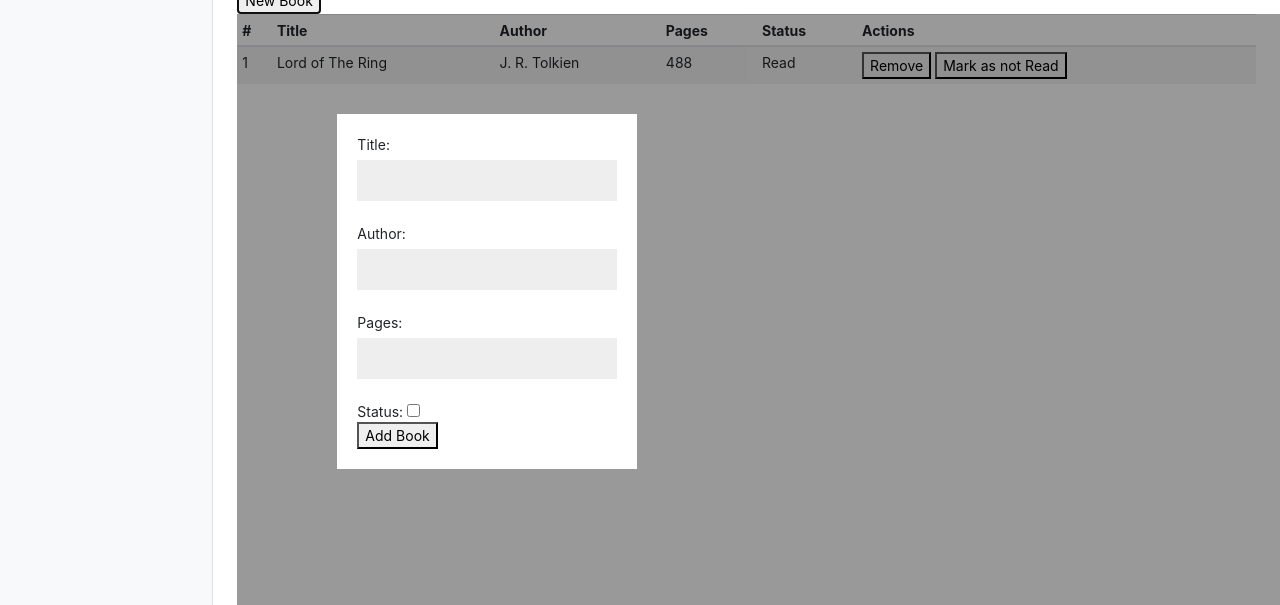
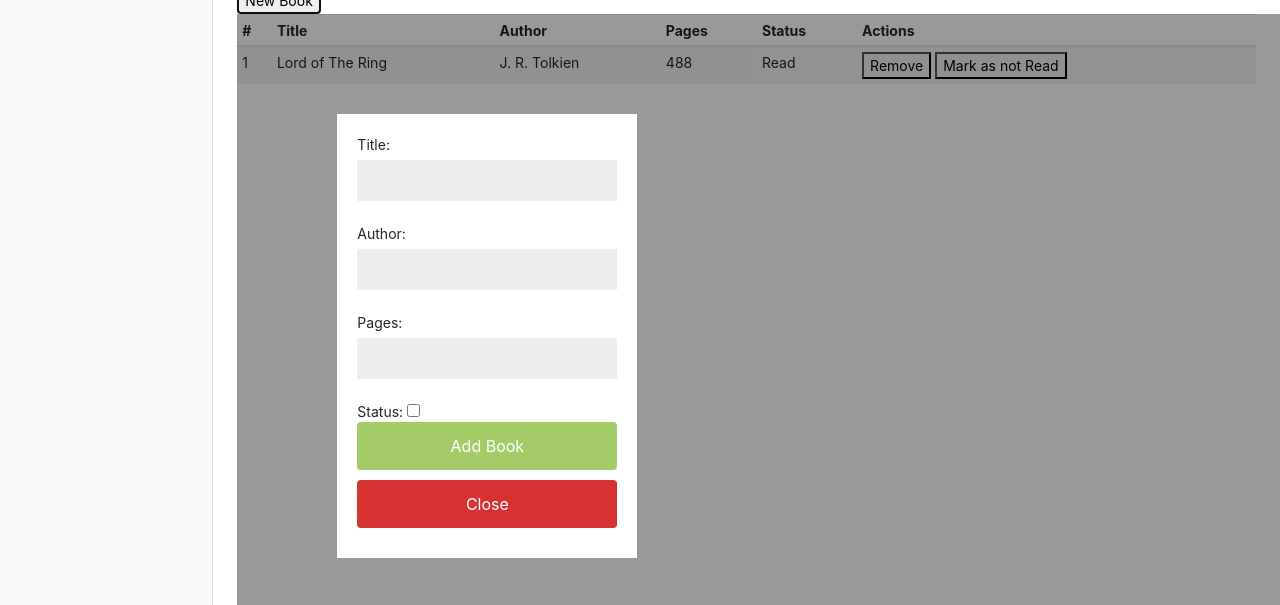
Before and after one commit to AndresFMoya/JS-Library, a website: page src/index.html in a window 1280 px wide. Both pictures are taken after a click on the button "New Book". Shown: the part 195-800 px from the top of the page. Drawn offline with nearby package versions, Linux system fonts and the light colour scheme.

Commit message:
style: add cancel button to new book form

```diff
--- a/src/css/style.css
+++ b/src/css/style.css
@@ -16,10 +16,25 @@
     padding: 20px;
     background-color: #fff;
 }
-.form-container input[type=text], .form-container input[type=password] {
+.form-container input[type=text] {
     width: 100%;
     padding: 10px;
     margin: 5px 0 22px 0;
     border: none;
     background: #eee;
 }
+
+.form-container .btn {
+    background-color: #8ebf42;
+    color: #fff;
+    padding: 12px 20px;
+    border: none;
+    cursor: pointer;
+    width: 100%;
+    margin-bottom:10px;
+    opacity: 0.8;
+}
+/* Style cancel button */
+.form-container .cancel {
+    background-color: #cc0000;
+}
--- a/src/index.html
+++ b/src/index.html
@@ -69,7 +69,8 @@
                     Author: <input type="text" name="author" id="author" /><br />
                     Pages: <input type="text" name="pages" id="pages" /><br />
                     Status: <input type="checkbox" name="status" id="status" /><br />
-                    <button onclick="addBook();closeForm()">Add Book</button>
+                    <button class="btn" onclick="addBook();closeForm()">Add Book</button>
+                    <button type="button" class="btn cancel" onclick="closeForm()">Close</button>
                 </div>
               </div>
             </div>
```
